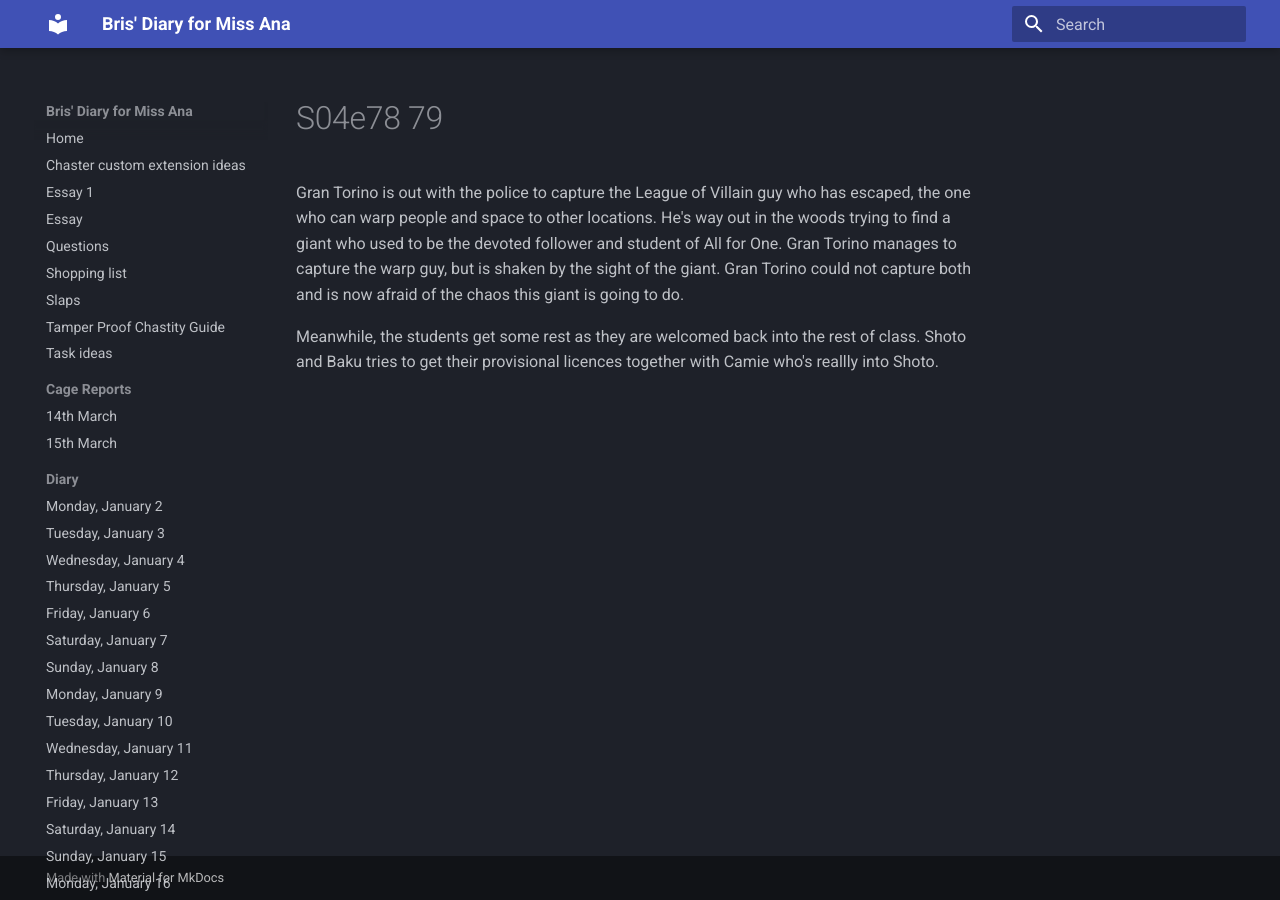
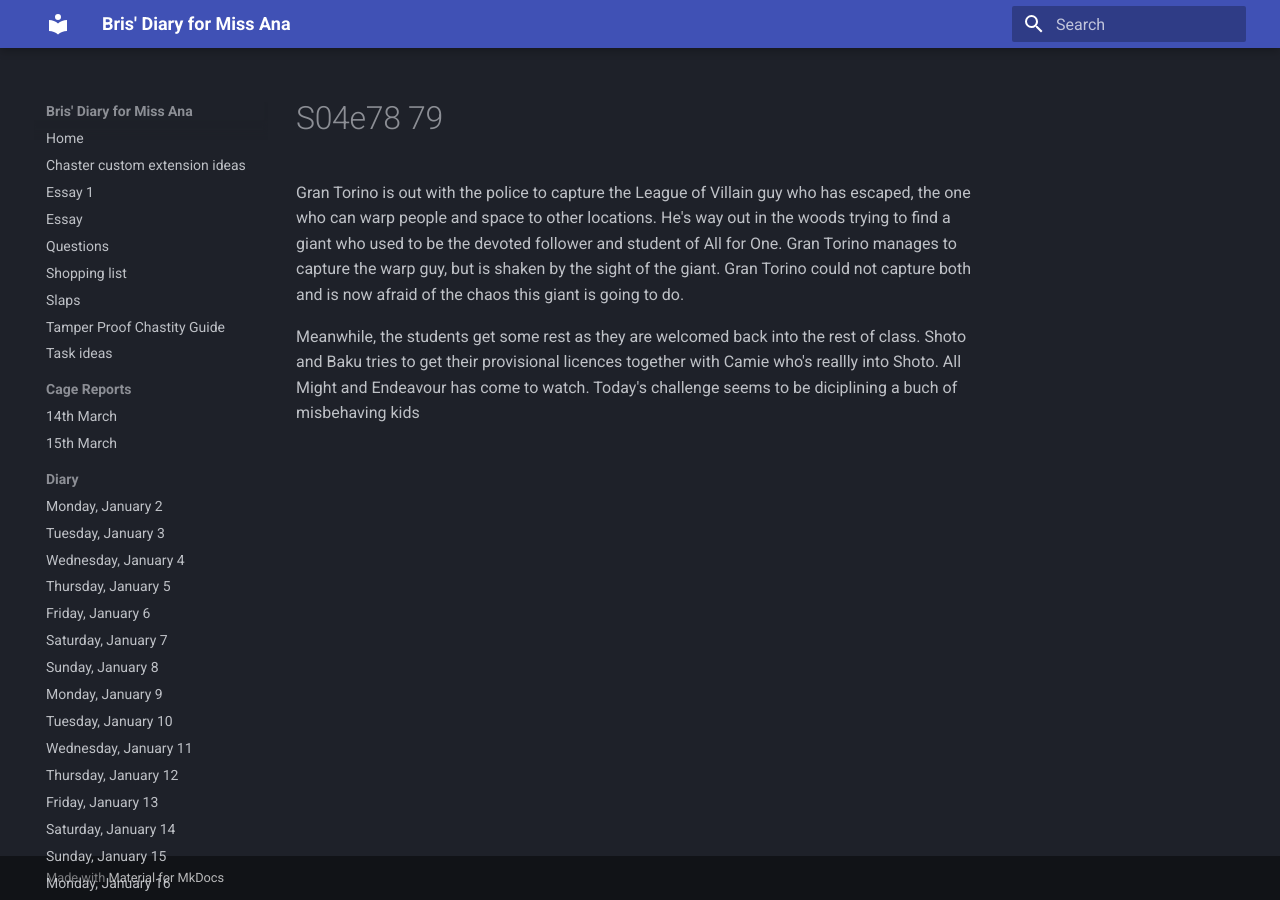
Before and after one commit to bris00/DFMA, an MkDocs documentation site: the page built from diary/Series/My Hero Academia/s04e78-79.md, in a window 1280 px wide. Built offline with MkDocs 1.6.1 and Material for MkDocs 9.7.7, drawn with Linux system fonts in a browser that asks for light colours.

Commit message:
vault backup: 2023-03-29 06:13:27
Affected files:
diary/Series/My Hero Academia/s04e78-79.md

```diff
--- a/diary/Series/My Hero Academia/s04e78-79.md
+++ b/diary/Series/My Hero Academia/s04e78-79.md
@@ -1,3 +1,3 @@
 Gran Torino is out with the police to capture the League of Villain guy who has escaped, the one who can warp people and space to other locations. He's way out in the woods trying to find a giant who used to be the devoted follower and student of All for One. Gran Torino manages to capture the warp guy, but is shaken by the sight of the giant. Gran Torino could not capture both and is now afraid of the chaos this giant is going to do.
 
-Meanwhile, the students get some rest as they are welcomed back into the rest of class. Shoto and Baku tries to get their provisional licences together with Camie who's reallly into Shoto.
+Meanwhile, the students get some rest as they are welcomed back into the rest of class. Shoto and Baku tries to get their provisional licences together with Camie who's reallly into Shoto. All Might and Endeavour has come to watch. Today's challenge seems to be diciplining a buch of misbehaving kids
```
